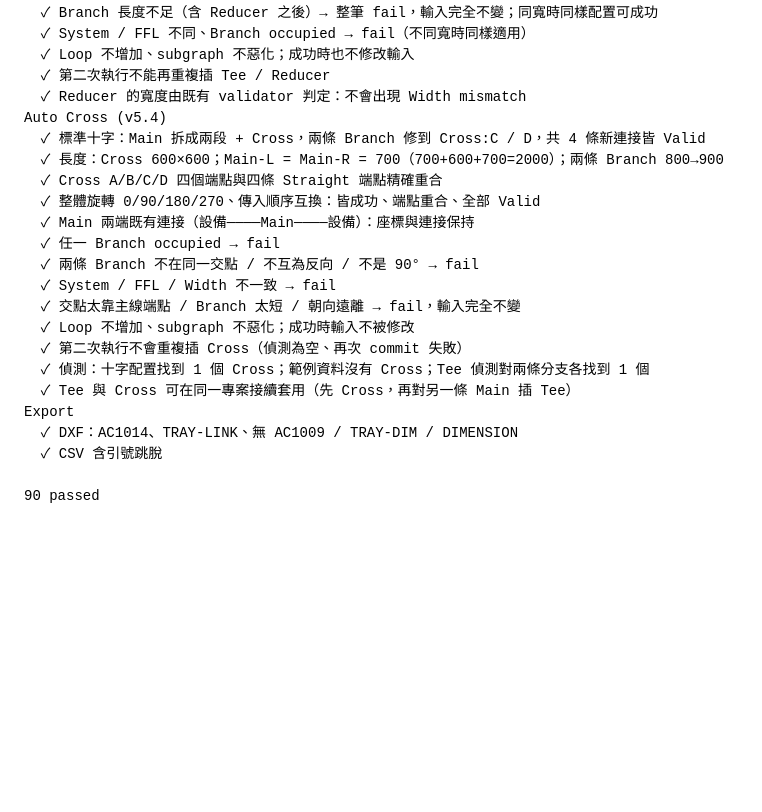
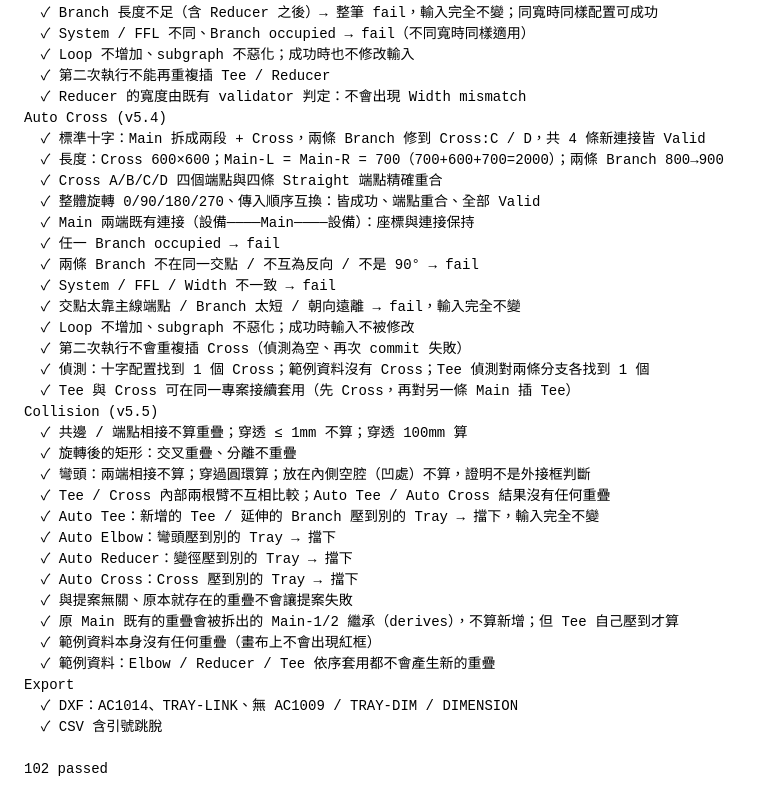
Before and after one commit to rita112025-cpu/cable-tray-designer, a website: page test/index.html in a window 1280 px wide. Shown: the part 1737-2549 px from the top of the page, without its empty margins (0-762 px from the left). Before the commit the page ends 2282 px from the top, so only its background shows below. Drawn offline with Linux system fonts and the light colour scheme.

Commit message:
Add overlap / collision check to the shared proposal validation (v5.5)
- js/collision.js: convex-shape SAT penetration depth; only area overlap
  (> 1 mm) counts, edge contact does not; elbows are split into quads so the
  concave hollow is not treated as occupied
- transaction.js checkProposal: new overlaps block the proposal; existing
  overlaps are ignored, and split main pieces inherit the original main's
  overlaps via proposal.derives (tee / cross)
- UI: overlapping blocks get a red outline; routes tab shows an overlap card
- sample: move B1 up 40 mm (it overlapped the reducer B5 by 20 mm)
- tests: 90 -> 102 (geometry cases, each Auto* blocked by an obstacle,
  pre-existing overlaps not blocking, sample has no overlaps)

Co-Authored-By: Claude Sonnet 5 <noreply@anthropic.com>

```diff
--- a/css/style.css
+++ b/css/style.css
@@ -109,6 +109,7 @@ th { background: var(--chip); }
 .grid-dot { fill: var(--grid); }
 .shape { fill: var(--shape); stroke: var(--ink); }
 .shape.sel { fill: var(--shape-sel); }
+.shape.overlap { stroke: #ef4444; stroke-width: 4; }
 .svg-text { fill: var(--ink); }
 .junction { fill: var(--ink); stroke: var(--panel); }
 .blk { cursor: grab; }
--- a/index.html
+++ b/index.html
@@ -12,7 +12,7 @@
   <header class="topbar">
     <div class="logo">CT</div>
     <div>
-      <div class="title">Cable Tray 配置設計器 <span class="ver">v5.4</span></div>
+      <div class="title">Cable Tray 配置設計器 <span class="ver">v5.5</span></div>
       <div class="subtitle">Connector 圖模型 • 連接驗證 • Auto Elbow 90°/45° / Auto Reducer / Auto Tee / Auto Cross（提案→驗證→提交）• 2D 草圖 DXF</div>
     </div>
     <div class="stats" id="stats"></div>
@@ -76,6 +76,7 @@
   <main id="view-bom" class="view" hidden></main>
 
   <script src="js/geometry.js"></script>
+  <script src="js/collision.js"></script>
   <script src="js/graph.js"></script>
   <script src="js/validator.js"></script>
   <script src="js/transaction.js"></script>
--- a/js/autocross.js
+++ b/js/autocross.js
@@ -108,6 +108,7 @@
           newConnections: addConnections.length - split.removeConnections.length,
         },
         removeBlocks: [M.id],
+        derives: { [lId]: M.id, [rId]: M.id },
         removeConnections: split.removeConnections,
         updateBlocks: [CT.tipUpdate(S1, newLen1, tip(h1)), CT.tipUpdate(S2, newLen2, tip(h2))],
         addBlocks: [cross, split.left, split.right],
--- a/js/autotee.js
+++ b/js/autotee.js
@@ -177,6 +177,7 @@
           oldLenBranch: S.b.length, newLenBranch: r2(newLenS),
         },
         removeBlocks: [M.id],
+        derives: { [lId]: M.id, [rId]: M.id },
         removeConnections,
         updateBlocks: [CT.tipUpdate(S, newLenS, branchTip)],
         addBlocks: reducer ? [tee, left, right, reducer] : [tee, left, right],
--- /dev/null
+++ b/js/collision.js
@@ -0,0 +1,108 @@
+/**
+ * collision.js — v5.5 實體輪廓重疊檢查
+ *
+ * 目的：Auto Elbow / Reducer / Tee / Cross 在數學與連接上都合法時，
+ * 仍可能讓新元件的輪廓壓到別的 Tray。這裡提供純幾何判斷，並由共用的
+ * CT.checkProposal 在 commit 前一起套用（四個 Auto 功能不各自實作）。
+ *
+ * 判定規則：
+ *   - 只有「面積重疊」才算：兩個凸多邊形沿所有分離軸的穿透深度都 > OVERLAP_TOL（1 mm）。
+ *     共邊 / 端點相接（穿透深度 ≈ 0）不算，所以已連接的相鄰元件不會誤報。
+ *   - 同一元件內部不比較（Tee / Cross 的兩根臂本來就相交）。
+ *   - 只擋「提案新增的重疊」：專案裡原本就重疊的舊問題不會讓所有提案失敗。
+ *     Tee / Cross 拆出來的 Main-1 / Main-2 以 proposal.derives 對應回原 Main，
+ *     所以原 Main 既有的重疊會被視為既有，不算新增。
+ *
+ * 形狀：Straight / Reducer / Tee / Cross 的輪廓本身就是凸多邊形（Tee / Cross 是兩塊）；
+ * Elbow 是圓環扇形（凹），拆成相鄰的小四邊形逐塊比較，因此不是用外接框判斷。
+ */
+(function (root) {
+  const CT = (root.CT = root.CT || {});
+
+  const OVERLAP_TOL = 1; // mm，穿透深度超過才算重疊
+  CT.OVERLAP_TOL = OVERLAP_TOL;
+
+  /** 元件的碰撞形狀：凸多邊形陣列（世界座標） */
+  CT.collisionShapes = function (b) {
+    const polys = CT.worldOutlines(b);
+    if (b.type === "elbow90" || b.type === "elbow45") {
+      // outlines 為 outer[0..n] + inner[n..0]；拆成 n 個凸四邊形
+      const ring = polys[0];
+      const n = ring.length / 2 - 1;
+      const outer = ring.slice(0, n + 1);
+      const inner = ring.slice(n + 1).reverse();
+      const quads = [];
+      for (let i = 0; i < n; i++) quads.push([outer[i], outer[i + 1], inner[i + 1], inner[i]]);
+      return quads;
+    }
+    return polys;
+  };
+
+  const bbox = (polys) => {
+    let x0 = Infinity, y0 = Infinity, x1 = -Infinity, y1 = -Infinity;
+    polys.forEach((p) => p.forEach(([x, y]) => { x0 = Math.min(x0, x); y0 = Math.min(y0, y); x1 = Math.max(x1, x); y1 = Math.max(y1, y); }));
+    return { x0, y0, x1, y1 };
+  };
+
+  /** 兩個凸多邊形的穿透深度（SAT）：分離或剛好相接回傳 0 */
+  CT.penetrationDepth = function (A, B) {
+    let min = Infinity;
+    for (const poly of [A, B]) {
+      for (let i = 0; i < poly.length; i++) {
+        const p = poly[i];
+        const q = poly[(i + 1) % poly.length];
+        let nx = q[1] - p[1];
+        let ny = p[0] - q[0];
+        const len = Math.hypot(nx, ny);
+        if (len < 1e-9) continue;
+        nx /= len; ny /= len;
+        let a0 = Infinity, a1 = -Infinity, b0 = Infinity, b1 = -Infinity;
+        A.forEach(([x, y]) => { const d = x * nx + y * ny; a0 = Math.min(a0, d); a1 = Math.max(a1, d); });
+        B.forEach(([x, y]) => { const d = x * nx + y * ny; b0 = Math.min(b0, d); b1 = Math.max(b1, d); });
+        const overlap = Math.min(a1, b1) - Math.max(a0, b0);
+        if (overlap <= 0) return 0;
+        min = Math.min(min, overlap);
+      }
+    }
+    return min === Infinity ? 0 : min;
+  };
+
+  /** 兩個元件的最大穿透深度（各凸塊兩兩比較）；不重疊回傳 0 */
+  CT.blockPenetration = function (a, b) {
+    const sa = CT.collisionShapes(a);
+    const sb = CT.collisionShapes(b);
+    let best = 0;
+    for (const pa of sa) for (const pb of sb) best = Math.max(best, CT.penetrationDepth(pa, pb));
+    return best;
+  };
+
+  /** 找出所有「面積重疊」的元件對：[{a, b, depth}]（同一元件內部不比較） */
+  CT.findOverlaps = function (blocks, tol = OVERLAP_TOL) {
+    const boxes = blocks.map((b) => bbox(CT.collisionShapes(b)));
+    const out = [];
+    for (let i = 0; i < blocks.length; i++) {
+      for (let j = i + 1; j < blocks.length; j++) {
+        const p = boxes[i], q = boxes[j];
+        if (p.x1 <= q.x0 || q.x1 <= p.x0 || p.y1 <= q.y0 || q.y1 <= p.y0) continue; // 外接框沒交集，快速略過
+        const depth = CT.blockPenetration(blocks[i], blocks[j]);
+        if (depth > tol) out.push({ a: blocks[i].id, b: blocks[j].id, depth });
+      }
+    }
+    return out;
+  };
+
+  const pairKey = (a, b) => (a < b ? `${a}|${b}` : `${b}|${a}`);
+
+  /**
+   * 提案造成的「新增」重疊。
+   * before：目前的 blocks；after：模擬後的 blocks；derives：{新元件 id → 原元件 id}（拆分主線用）。
+   * 已存在於 before 的重疊（以 derives 還原成原 id 比對）不算新增。
+   */
+  CT.newOverlaps = function (before, after, derives = {}) {
+    const old = new Set(CT.findOverlaps(before).map((o) => pairKey(o.a, o.b)));
+    const origin = (id) => derives[id] || id;
+    return CT.findOverlaps(after).filter((o) => !old.has(pairKey(origin(o.a), origin(o.b))));
+  };
+
+  if (typeof module !== "undefined") module.exports = CT;
+})(globalThis);
--- a/js/sample.js
+++ b/js/sample.js
@@ -5,7 +5,7 @@
   CT.sampleBlocks = function () {
     const mk = (id, trayId, type, o) => CT.createBlock(type, { id, trayId, ...o });
     return [
-      mk("B1", "T-01", "straight", { x: 80, y: 220, length: 1000, from: "MCC-01", to: "JB-01" }),
+      mk("B1", "T-01", "straight", { x: 80, y: 180, length: 1000, from: "MCC-01", to: "JB-01" }),
       mk("B2", "T-02", "straight", { system: "POWER", width: 100, x: 1200, y: 220, length: 800, from: "JB-01", to: "JB-02", remark: "寬度/System 不同測試" }),
       mk("B3", "E-01", "elbow90", { x: 2100, y: 220, from: "JB-02", to: "JB-03", remark: "90 度彎頭" }),
       mk("B4", "T-03", "straight", { x: 2550, y: 670, rotation: 90, length: 400, elevation: 3200, from: "JB-03", to: "MCC-02", remark: "FFL 不同測試" }),
--- a/test/core.test.js
+++ b/test/core.test.js
@@ -1,7 +1,7 @@
 // 執行：node test/core.test.js （或 npm test）
 const assert = require("node:assert/strict");
 const path = require("node:path");
-["geometry", "graph", "validator", "transaction", "autoelbow", "autoreducer", "autotee", "autocross", "export", "sample"].forEach((f) => require(path.join(__dirname, "..", "js", f + ".js")));
+["geometry", "collision", "graph", "validator", "transaction", "autoelbow", "autoreducer", "autotee", "autocross", "export", "sample"].forEach((f) => require(path.join(__dirname, "..", "js", f + ".js")));
 const CT = globalThis.CT;
 
 let passed = 0;
@@ -781,6 +781,103 @@ test("Tee 與 Cross 可在同一專案接續套用（先 Cross，再對另一條
   assert.equal(CT.buildGraph(r2.blocks, r2.connections).loopCount, 0);
 });
 
+console.log("Collision (v5.5)");
+const OB = (o) => B("straight", { id: "Z", trayId: "OBST", width: 100, ...o });
+const hasCollision = (r) => !r.ok && r.reason.includes("collision");
+
+test("共邊 / 端點相接不算重疊；穿透 ≤ 1mm 不算；穿透 100mm 算", () => {
+  const a = B("straight", { id: "A", x: 0, y: 0, length: 1000 });
+  const at = (x) => B("straight", { id: "B", x, y: 0, length: 1000 });
+  assert.equal(CT.findOverlaps([a, at(1000)]).length, 0);
+  assert.equal(CT.findOverlaps([a, at(999.5)]).length, 0);
+  const o = CT.findOverlaps([a, at(900)]);
+  assert.equal(o.length, 1); near(o[0].depth, 100, 0.01);
+});
+test("旋轉後的矩形：交叉重疊、分離不重疊", () => {
+  const a = B("straight", { id: "A", x: 0, y: 0, length: 1000 });
+  const cross1 = B("straight", { id: "B", x: 500, y: -500, length: 1000, rotation: 90 });
+  const apart = B("straight", { id: "C", x: 500, y: 300, length: 1000, rotation: 90 });
+  assert.equal(CT.findOverlaps([a, cross1]).length, 1);
+  assert.equal(CT.findOverlaps([a, apart]).length, 0);
+});
+test("彎頭：兩端相接不算；穿過圓環算；放在內側空腔（凹處）不算，證明不是外接框判斷", () => {
+  const e = B("elbow90", { id: "E", x: 0, y: 0, innerRadius: 150, width: 300 });
+  const atA = B("straight", { id: "S1", x: -500, y: 0, length: 500 });
+  const atB = B("straight", { id: "S2", x: 300, y: 300, rotation: 90, length: 500 });
+  assert.equal(CT.findOverlaps([e, atA, atB]).length, 0);
+  const through = B("straight", { id: "S3", width: 40, x: 162, y: 88, length: 100 });      // 圓環中線中點附近
+  assert.equal(CT.findOverlaps([e, through]).length, 1);
+  const hollow = B("straight", { id: "S4", width: 40, x: 20, y: 270, length: 100 });       // 內半徑之內
+  assert.equal(CT.findOverlaps([e, hollow]).length, 0);
+});
+test("Tee / Cross 內部兩根臂不互相比較；Auto Tee / Auto Cross 結果沒有任何重疊", () => {
+  assert.equal(CT.findOverlaps([B("tee", { id: "T" })]).length, 0);
+  assert.equal(CT.findOverlaps([B("cross", { id: "X" })]).length, 0);
+  assert.equal(CT.findOverlaps(tee([TM(), TS()]).blocks).length, 0);
+  assert.equal(CT.findOverlaps(tee([TM(), TS({ width: 150 })]).blocks).length, 0);
+  assert.equal(CT.findOverlaps(cross(xLayout()).blocks).length, 0);
+});
+test("Auto Tee：新增的 Tee / 延伸的 Branch 壓到別的 Tray → 擋下，輸入完全不變", () => {
+  // 障礙物在 Branch 原端點（y=-400）的外側，Branch 延伸到 y=-300 後才會與它重疊
+  const bl = [TM(), TS(), OB({ x: 1100, y: -350, length: 300 })];
+  assert.equal(CT.findOverlaps(bl).length, 0);
+  const snap = JSON.stringify([bl, []]);
+  const r = tee(bl);
+  assert.ok(hasCollision(r), r.reason);
+  assert.equal(JSON.stringify([bl, []]), snap);
+  assert.equal(CT.detectAutoTees(bl, []).proposals.length, 0); // 不會出現在偵測清單
+});
+test("Auto Elbow：彎頭壓到別的 Tray → 擋下", () => {
+  const P = B("straight", { id: "P", innerRadius: 150, length: 800 });
+  const Q = B("straight", { id: "Q", innerRadius: 150, x: 1000, y: 1600, rotation: 270, length: 400 });
+  assert.ok(CT.commitAutoElbow([P, Q], [], "P:B", "Q:B").ok); // 沒有障礙物時可行
+  const bl = [P, Q, OB({ x: 850, y: 150, length: 100 })];
+  assert.equal(CT.findOverlaps(bl).length, 0);
+  const r = CT.commitAutoElbow(bl, [], "P:B", "Q:B");
+  assert.ok(hasCollision(r), r.reason);
+  assert.equal(CT.detectAutoElbows(bl, [], 90).proposals.length, 0);
+});
+test("Auto Reducer：變徑壓到別的 Tray → 擋下", () => {
+  assert.ok(CT.commitAutoReducer([RP(), RQ()], [], "P:B", "Q:A").ok);
+  const bl = [RP(), RQ(), OB({ x: 1200, y: 100, rotation: 90, length: 300 })];
+  assert.equal(CT.findOverlaps(bl).length, 0);
+  const r = CT.commitAutoReducer(bl, [], "P:B", "Q:A");
+  assert.ok(hasCollision(r), r.reason);
+});
+test("Auto Cross：Cross 壓到別的 Tray → 擋下", () => {
+  const bl = [...xLayout(), OB({ x: 1100, y: 250, length: 300 })];
+  assert.equal(CT.findOverlaps(bl).length, 0);
+  const r = cross(bl);
+  assert.ok(hasCollision(r), r.reason);
+  assert.equal(CT.detectAutoCrosses(bl, []).proposals.length, 0);
+});
+test("與提案無關、原本就存在的重疊不會讓提案失敗", () => {
+  const far = [OB({ id: "Z1", x: 0, y: 3000, length: 1000 }), OB({ id: "Z2", x: 500, y: 3000, length: 1000 })];
+  assert.equal(CT.findOverlaps(far).length, 1);
+  assert.ok(CT.commitAutoReducer([RP(), RQ(), ...far], [], "P:B", "Q:A").ok);
+  assert.ok(tee([TM(), TS(), ...far]).ok);
+});
+test("原 Main 既有的重疊會被拆出的 Main-1/2 繼承（derives），不算新增；但 Tee 自己壓到才算", () => {
+  const farOverlap = OB({ id: "Z", x: 1500, y: 0, length: 300, rotation: 90 }); // 壓在 Main 右段（離 Tee 很遠）
+  const bl = [TM(), TS(), farOverlap];
+  assert.equal(CT.findOverlaps(bl).length, 1); // 只有 Z 與 M
+  const r = tee(bl);
+  assert.ok(r.ok, r.reason);
+});
+test("範例資料本身沒有任何重疊（畫布上不會出現紅框）", () => {
+  assert.equal(CT.findOverlaps(CT.sampleBlocks()).length, 0);
+});
+test("範例資料：Elbow / Reducer / Tee 依序套用都不會產生新的重疊", () => {
+  let bl = CT.sampleBlocks(), cn = CT.sampleConnections();
+  const before = CT.findOverlaps(bl).length;
+  const e = CT.commitAutoElbow(bl, cn, "B8:B", "B9:B"); assert.ok(e.ok, e.reason); bl = e.blocks; cn = e.connections;
+  const r = CT.detectAutoReducers(bl, cn).proposals[0];
+  const c = CT.commitAutoReducer(bl, cn, r.sourceConnectors[0], r.sourceConnectors[1]); assert.ok(c.ok, c.reason); bl = c.blocks; cn = c.connections;
+  const t = CT.detectAutoTees(bl, cn).proposals[0];
+  const d = CT.commitAutoTee(bl, cn, t.sourceConnectors[0], t.mainId); assert.ok(d.ok, d.reason);
+  assert.equal(CT.findOverlaps(d.blocks).length, before);
+});
+
 console.log("Export");
 test("DXF：AC1014、TRAY-LINK、無 AC1009 / TRAY-DIM / DIMENSION", () => {
   const bl = CT.sampleBlocks(); const dxf = CT.toDXF(bl, CT.sampleConnections());
```
Also changed, not shown: js/app.js (+6 -2 lines), js/transaction.js (+7 -0 lines), test/index.html (+1 -0 lines), README.md.
